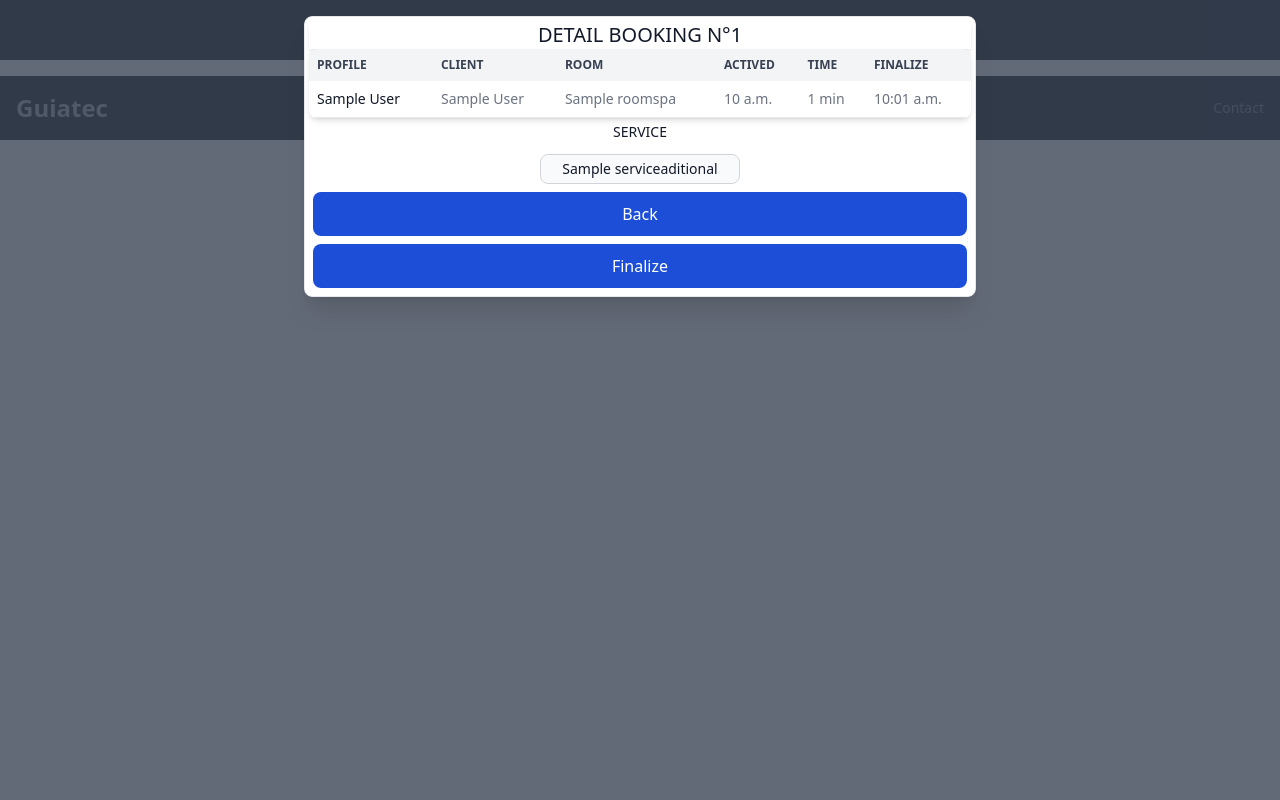
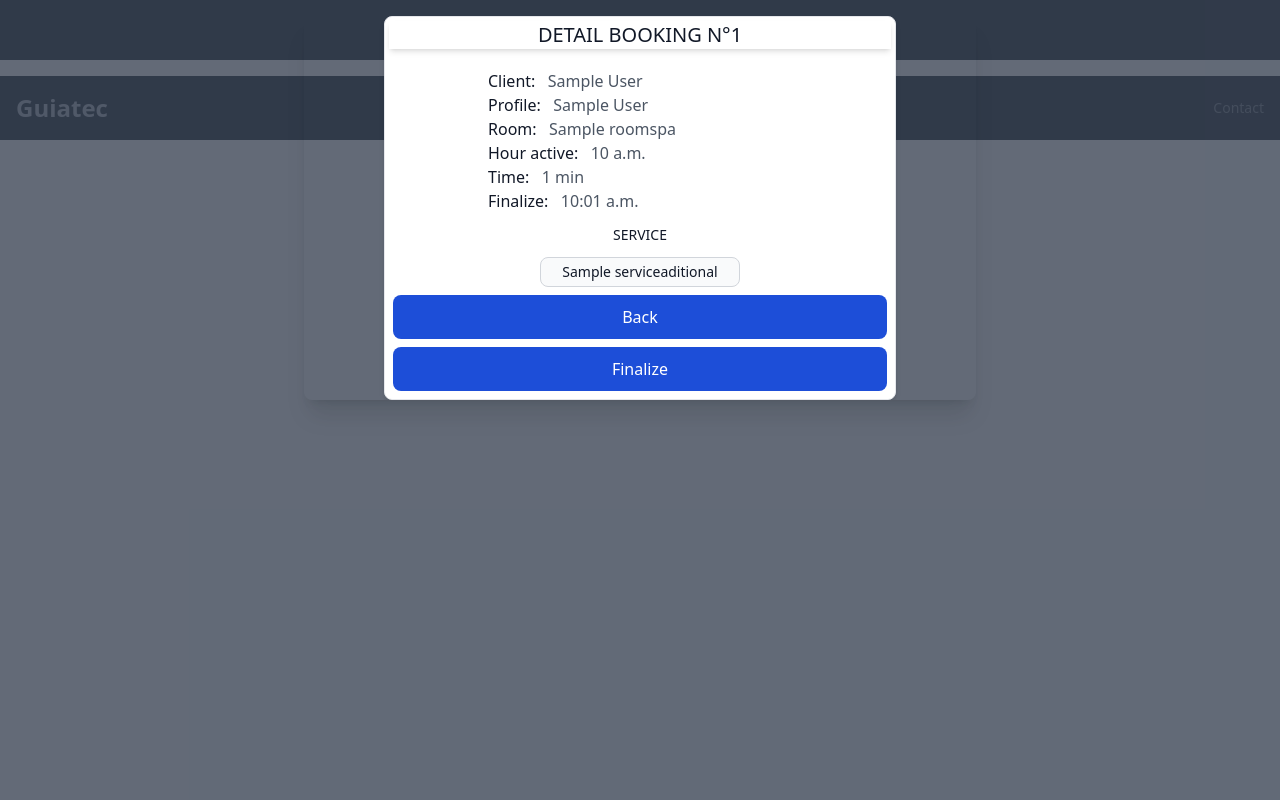
Before and after one commit to jfbz14/project-spa, a Django app: page /booking/service/start/active/view/1/ in a window 1280 px wide. Run offline with Django 4.2, Linux system fonts and the light colour scheme; a user stored in the database is signed in; tables that the repository leaves empty hold one stand-in row (values such as "Sample post"); some libraries are stand-ins or nearby versions.

Commit message:
Add desing template detail_booking

```diff
--- a/templates/booking/detail_bookingactivate.html
+++ b/templates/booking/detail_bookingactivate.html
@@ -12,60 +12,51 @@ Detail Booking N°{{object}}
             <div class="relative inline-block align-bottom rounded-lg overflow-hidden shadow-xl transform transition-all sm:my-4 sm:align-middle sm:max-w-2xl sm:w-full">
                 <div class="flex items-baseline justify-center">
 
-                    <div class="w-full max-w-2xl px-4 py-2 bg-white border border-gray-200 rounded-lg shadow-md sm:p-1 md:p-1 dark:bg-gray-800 dark:border-gray-700">
+                    <div class="w-full max-w-lg px-4 py-2 bg-white border border-gray-200 rounded-lg shadow-md sm:p-1 md:p-1 dark:bg-gray-800 dark:border-gray-700">
 
                         <h5 class="text-xl font-medium text-gray-900 dark:text-white shadow-md uppercase">Detail Booking N°{{object}}</h5>
 
-                        <div class="overflow-x-auto relative shadow-md sm:rounded-lg">
+                            <div class="w-full max-w-xs mx-auto p-2 dark:bg-gray-800 dark:border-gray-700">
 
-                            <table class="w-full text-sm text-left text-gray-500 dark:text-gray-200">
-                                <thead class="text-xs text-gray-700 uppercase bg-gray-100 dark:bg-gray-700 dark:text-gray-200">
-                                    <tr>
-                                        <th scope="col" class="p-2">
-                                            Profile
-                                        </th>
-                                        <th scope="col" class="p-2">
-                                            Client
-                                        </th>
-                                        <th scope="col" class="p-2">
-                                            Room
-                                        </th>
-                                        <th scope="col" class="p-2">
-                                            Actived
-                                        </th>
-                                        <th scope="col" class="p-2">
-                                            Time
-                                        </th>
-                                        <th scope="col" class="p-2">
-                                            Finalize
-                                        </th>
-                                    </tr>
-                                </thead>
-                                <tbody>
-                                    <tr class="bg-white border-b dark:bg-gray-800 dark:border-gray-700 hover:bg-gray-50 dark:hover:bg-gray-600">
-                                        <th scope="row" class="p-2 font-medium text-gray-900 whitespace-nowrap dark:text-white">
+                                <ol class="mt-3 dark:divide-gray-700">
+                                    <li>
+                                        <div class="text-left text-gray-600 dark:text-gray-400">
+                                            <div class="text-base font-normal">
+                                                <span class="font-medium text-gray-900 dark:text-white">
+                                                    Client:
+                                                </span> &nbsp;
+                                                {{object.client}}
+                                                <span class="font-medium text-gray-900 dark:text-white"><br>
+                                                    Profile:
+                                                </span> &nbsp;
                                                 {{object.profile}}
-                                        </th>
-                                        <td class="p-2">
-                                            {{object.client}}
-                                        </td>
-                                        <td class="p-2">
+                                            </div>
+                                        </div>
+                                    </li>
+                                    <li>
+                                        <div class="text-left text-gray-600 dark:text-gray-400">
+                                            <div class="text-base font-normal">
+                                                <span class="font-medium text-gray-900 dark:text-white">
+                                                    Room:
+                                                </span> &nbsp;
                                                 {{object.room.name}}
-                                        </td>
-                                        <td class="p-2">
+                                                <span class="font-medium text-gray-900 dark:text-white"><br>
+                                                    Hour active:
+                                                </span> &nbsp;
                                                 {{object.active.astimezone.time}}
-                                        </td>
-                                        <td class="p-2">
+                                                <span class="font-medium text-gray-900 dark:text-white"><br>
+                                                    Time:
+                                                </span> &nbsp;
                                                 {{object.time_service|floatformat:0}} min
-                                        </td>
-                                        <td class="p-2">
+                                                <span class="font-medium text-gray-900 dark:text-white"><br>
+                                                    Finalize:
+                                                </span> &nbsp;
                                                 {{finalize_time.time}}
-                                        </td>
-                                    </tr>
 
-                                </tbody>
-                            </table>
-
+                                            </div>
+                                        </div>
+                                    </li>
+                                </ol>
                             </div>
 
                         <label class="pt-1 block text-sm font-medium text-gray-900 dark:text-white uppercase">Service</label>
```
Lines whose indentation alone changed are shown as unchanged.
